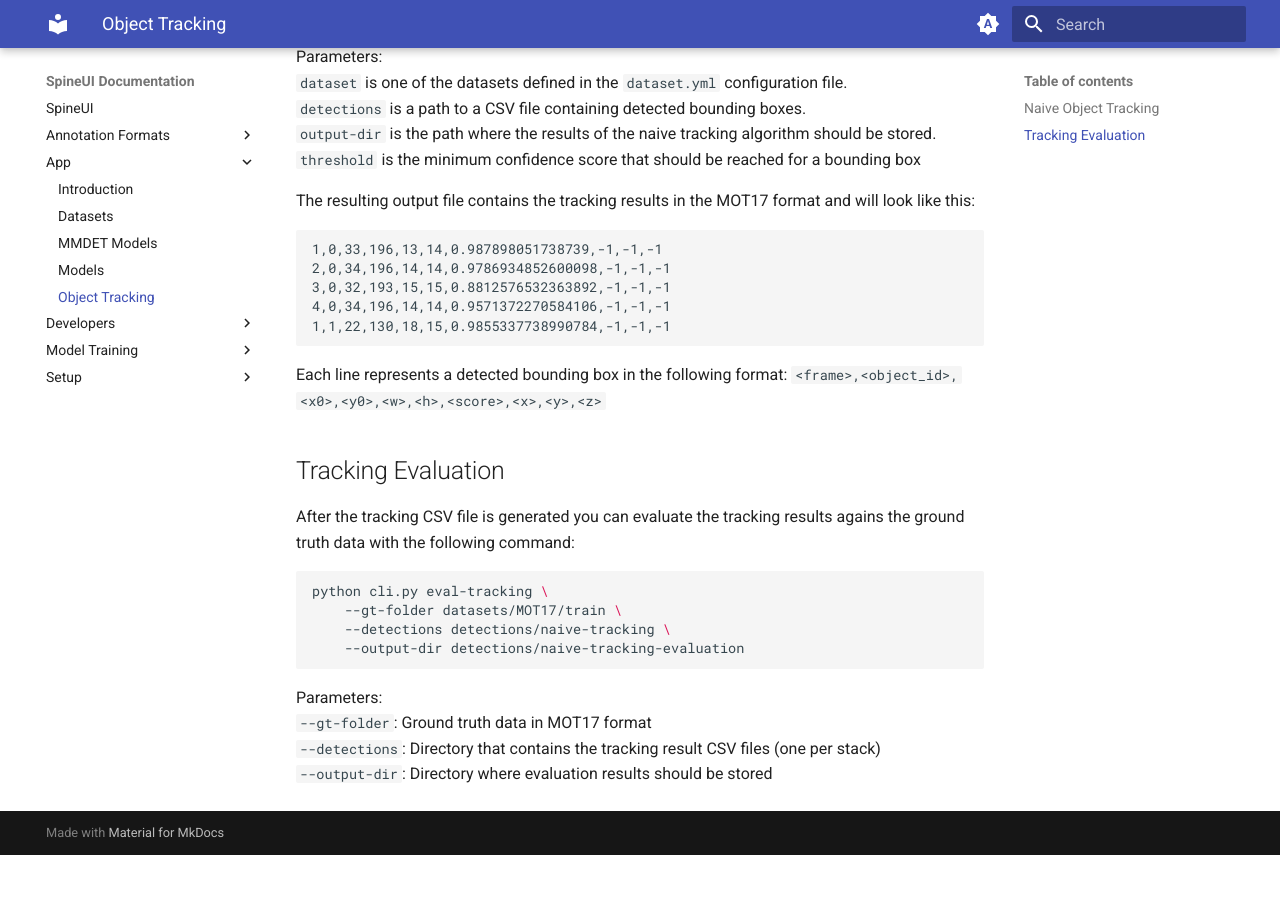
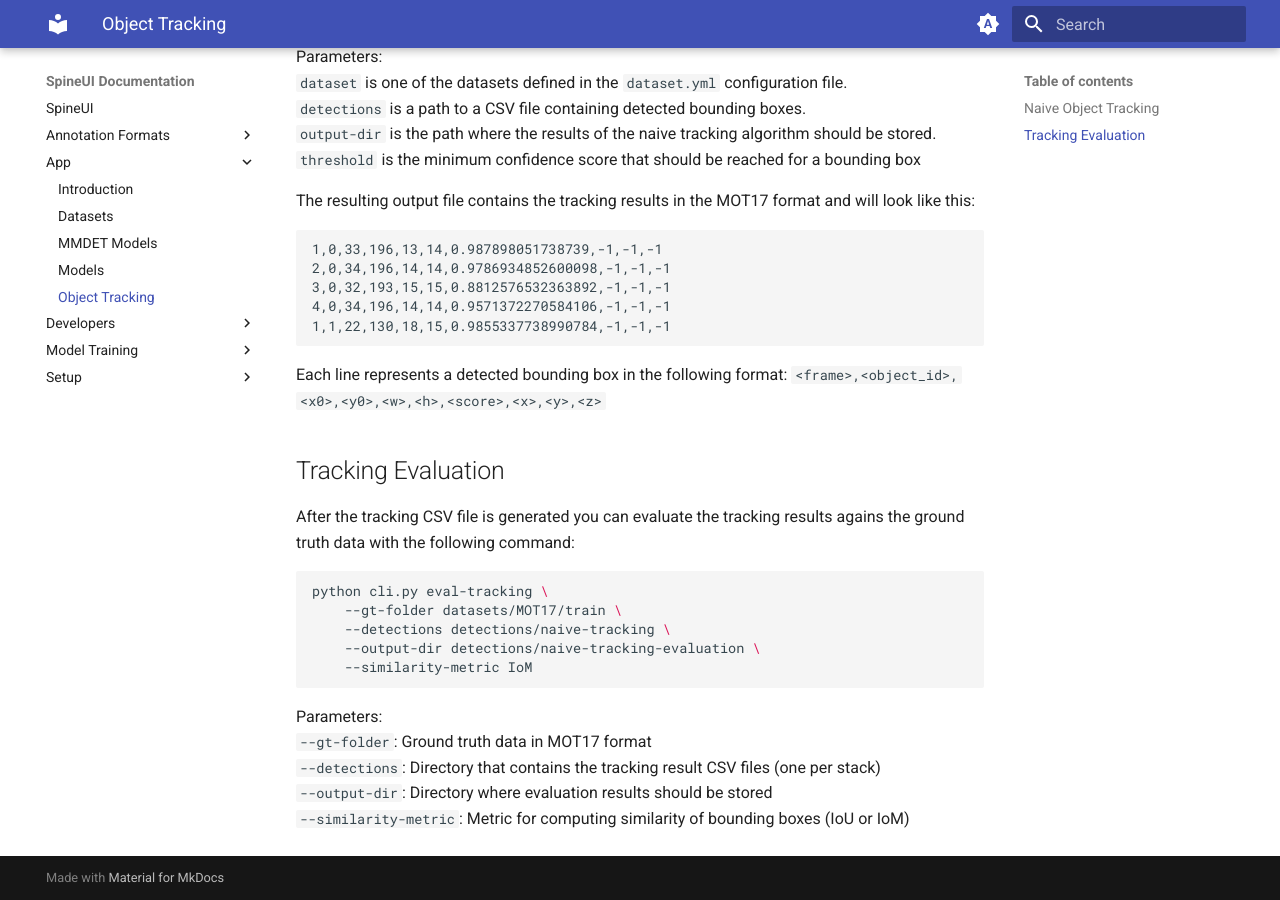
Before and after one commit to TNodeCode/SpineUI, an MkDocs documentation site: the page built from docs/App/Object Tracking.md, in a window 1280 px wide and 900 px high, scrolled down 528 px. Built offline with MkDocs 1.6.1 and Material for MkDocs 9.7.7, drawn with Linux system fonts in a browser that asks for light colours; before the commit the page ends 1383 px from its top, so only the background shows below that.

Commit message:
Updated documentation

````diff
--- a/docs/App/Object Tracking.md
+++ b/docs/App/Object Tracking.md
@@ -41,10 +41,12 @@ After the tracking CSV file is generated you can evaluate the tracking results a
 python cli.py eval-tracking \
     --gt-folder datasets/MOT17/train \
     --detections detections/naive-tracking \
-    --output-dir detections/naive-tracking-evaluation
+    --output-dir detections/naive-tracking-evaluation \
+    --similarity-metric IoM
 ```
 
 Parameters:<br>
 `--gt-folder`: Ground truth data in MOT17 format<br>
 `--detections`: Directory that contains the tracking result CSV files (one per stack)<br>
 `--output-dir`: Directory where evaluation results should be stored<br>
+`--similarity-metric`: Metric for computing similarity of bounding boxes (IoU or IoM)
````
